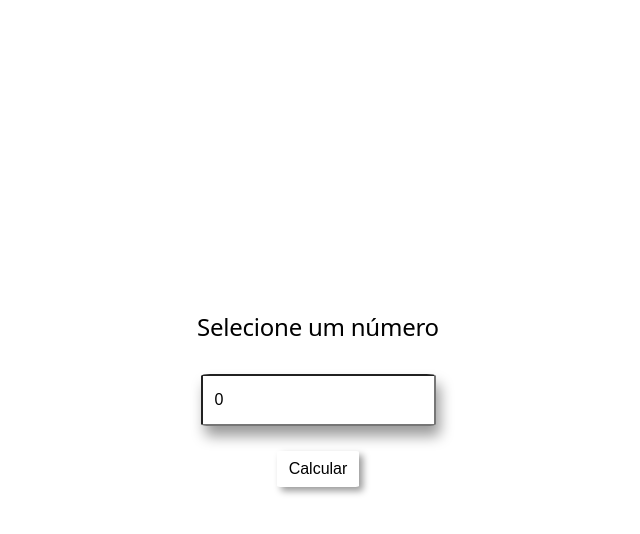
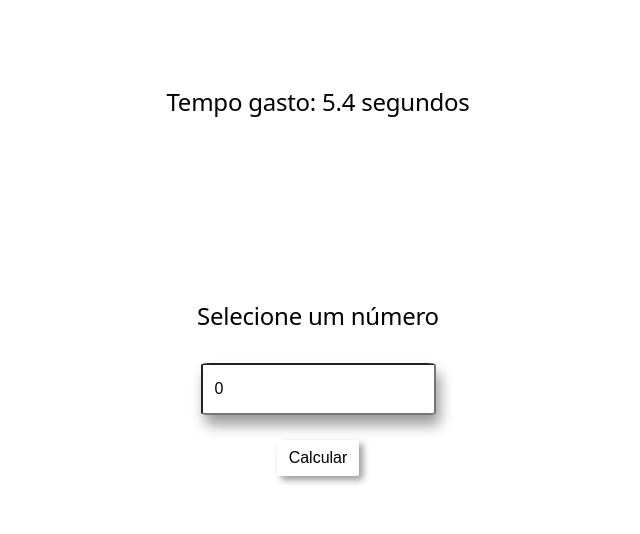
Before and after one commit to ArthurOliCode/PW_III_ArthurH, a React (Vite) app in the folder projeto-react-inicial/: page / in a window 1280 px wide. Shown: the top 534 px of the page, without its empty margins (322-962 px from the left). Built offline with nearby package versions, Linux system fonts and the light colour scheme.

Commit message:
v.0.4 - Atualizando o Timer.jsx e o App.css

```diff
--- a/projeto-react-inicial/src/App.css
+++ b/projeto-react-inicial/src/App.css
@@ -4,7 +4,7 @@
   gap: 25px;
   place-content: center;
   place-items: center;
-  flex-grow: 1;
+  flex-grow: 0.3;
 
   @media (max-width: 1024px) {
     padding: 32px 20px 24px;
@@ -28,6 +28,12 @@
     box-shadow: 6px 18px 10px rgba(0, 0, 0, 0.4);
   }
 
+  .timer {
+    font-family: var(--mono);
+    color: var(--primary);
+    font-size: 1rem;
+  }
+
   button {
     border-radius: 10%;
     border-radius: 4%;
--- a/projeto-react-inicial/src/App.jsx
+++ b/projeto-react-inicial/src/App.jsx
@@ -2,6 +2,7 @@ import { useState } from "react";
 import { tabelaMult } from "./oprMath.js";
 import { ViewForm } from "./components/ViewForm.jsx";
 import { ResultForm } from "./components/ResultForm.jsx";
+import { TimerView } from "./components/TimerView.jsx";
 import "./App.css";
 
 /*function App() {
@@ -22,8 +23,11 @@ function App() {
   const [num, setNum] = useState(0);
   const [lista, setLista] = useState([]);
   const [isResultado, setIsResultado] = useState(false);
+  const [tempoFinal, setTempoFinal] = useState(0);
+  const [attempt, setAttempt] = useState(0);
 
-  const atuadorConta = (e) => {
+  const atuadorConta = (CurrentTimerValue) => {
+    setTempoFinal(CurrentTimerValue);
     const tabuada = tabelaMult(num, 10);
     setLista(tabuada);
     setIsResultado(true);
@@ -33,14 +37,21 @@ function App() {
     setIsResultado(false);
     setNum(0);
     setLista([]);
+    setAttempt((prev) => prev + 1); // Força o timer a resetar
   };
 
   return (
     <>
+      {/*O timer foi colocado aqui para apenas congelar entre o tempo das telas, e resetar apenas quando o atuadorVoltar for chamado.*/}
+      <TimerView key={attempt} isActive={!isResultado} />
       {isResultado ? (
-        <ResultForm num={num} lista={lista} voltar={atuadorVoltar} />
+        <>
+          <ResultForm num={num} lista={lista} voltar={atuadorVoltar} />
+        </>
       ) : (
-        <ViewForm num={num} setNum={setNum} atuadorConta={atuadorConta} />
+        <>
+          <ViewForm num={num} setNum={setNum} atuadorConta={atuadorConta} />
+        </>
       )}
       <section id="spacer"></section>
     </>
--- /dev/null
+++ b/projeto-react-inicial/src/components/TimerView.jsx
@@ -0,0 +1,25 @@
+import { useState, useEffect } from "react";
+
+export function TimerView({ isActive }) {
+  const [count, setCount] = useState(0);
+
+  useEffect(() => {
+    let interval;
+
+    if (isActive) {
+      interval = setInterval(() => {
+        setCount((prev) => prev + 0.1);
+      }, 100); // Atualiza a cada 100ms para mostrar décimos de segundo{
+    }
+
+    return () => clearInterval(interval); // Limpa o intervalo quando o componente for desmontado
+  }, [isActive]);
+
+  return (
+    <section id="center">
+      <div className="timer">
+        <h2>Tempo gasto: {count.toFixed(1)} segundos</h2>
+      </div>
+    </section>
+  );
+}
```
